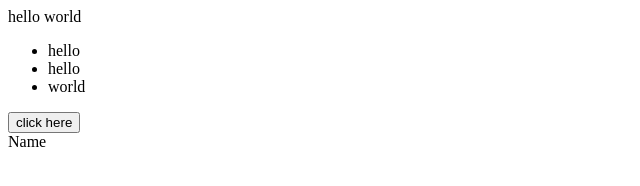
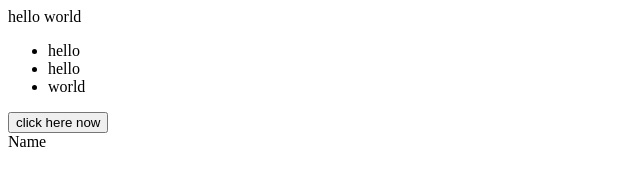
Before and after one commit to Egrampy/hello, a plain HTML site: page index.html in a window 1280 px wide. Shown: the full height of the page, 0-640 px from the left. Drawn offline with Linux system fonts and the light colour scheme.

Commit message:
added now

```diff
--- a/index.html
+++ b/index.html
@@ -14,7 +14,7 @@
             <li>hello</li>
             <li>world</li>
         </ul>
-        <button>click here</button>
+        <button>click here now</button>
     </div>
     <section>
         <hi>Name</hi>
```
